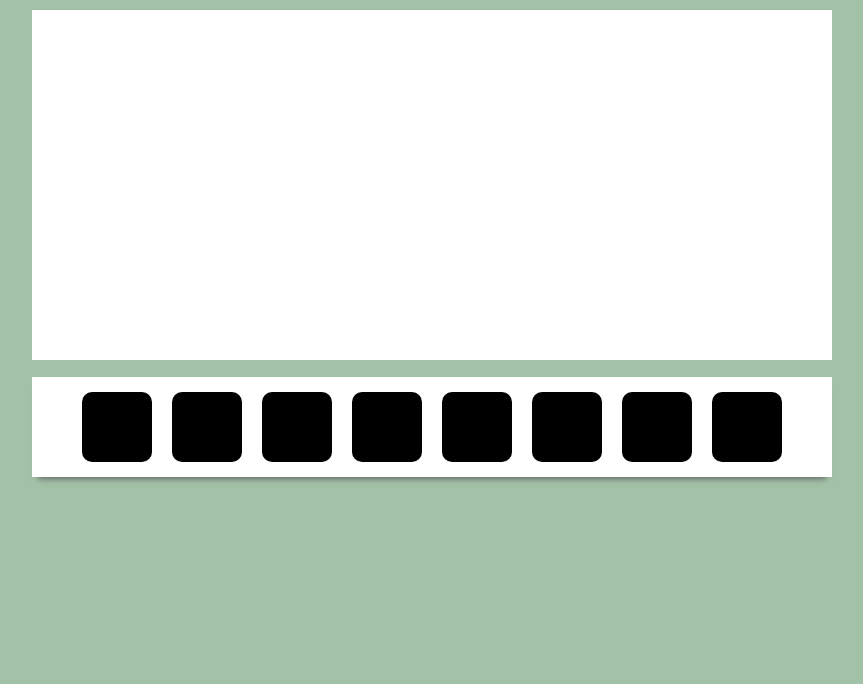
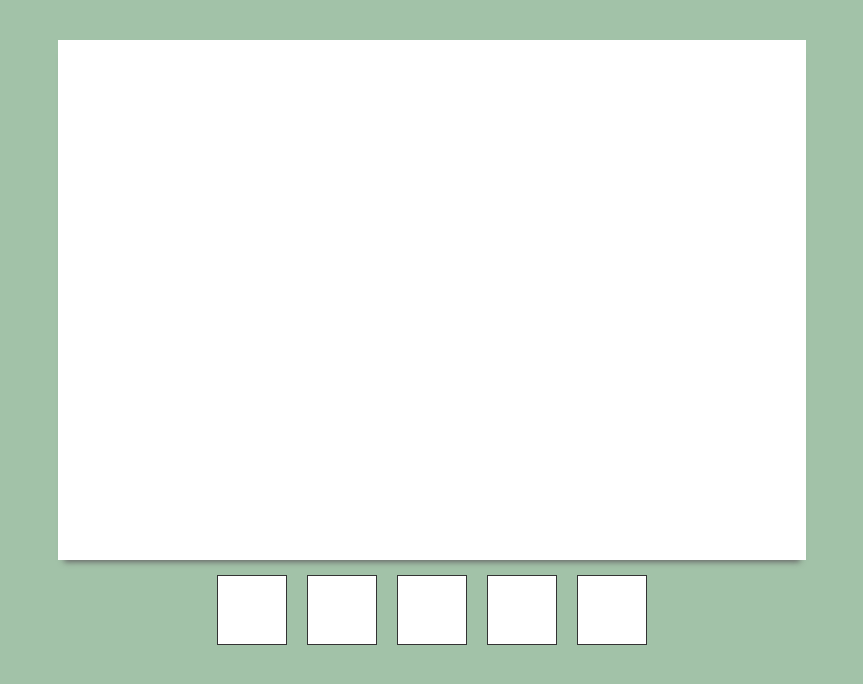
Before and after one commit to laere/DrawingBoard, a website: page index.html in a window 1280 px wide. Shown: the whole page, without its empty margins (208-1071 px from the left). Drawn offline with Linux system fonts and the light colour scheme; files that its build step writes are made by us from their sources; files whose address does not match are found by name.

Commit message:
more styling changes

```diff
--- a/css/main.scss
+++ b/css/main.scss
@@ -14,44 +14,55 @@
 html {
   background-color: $bg;
   box-sizing: $bx;
-  @include flex;
 }
 
 *, *:before, *:after {
   box-sizing: $bx;
 }
 
-
 /*****************
-      CANVAS
+ ELE STYLING
 *****************/
-
+#container {
+  @include flex;
+  flex-flow: column wrap;
+  margin: 0 auto;
+  width: 90%;
+  height: 100vh;
     canvas {
-  width: 800px;
-  height: 350px;
+      width: 65%;
+      height: 65%;
       background-color: $bg-w;
       margin: 10px 0;
-
+      box-shadow: 0 8px 6px -6px $bg-g;
     }
-
-
-/*****************
-      COLORS
-*****************/
-
     #colors {
-  width: 800px;
-  height: 100px;
-  background-color: $bg-w;
-  box-shadow: 0 8px 6px -6px #666;
+      width: 65%;
+      height: 80px;
+      background-color: $bg;
+      // box-shadow: 0 8px 6px -6px $bg-g;
       @include flex;
       flex-flow: row nowrap;
+      margin-bottom: 120px;
     }
-
     .color {
       width: 70px;
       height: 70px;
-  background-color: #000;
+      background-color: $bg-w;
+      border: 1px solid #333;
       margin: 0 10px;
-  border-radius: 10px;
+      &:hover {
+        animation: circle 0.1s ease-out;
+        animation-fill-mode: forwards;
+        cursor: pointer;
       }
+    }
+    @keyframes circle {
+      50% {
+        border-radius: 20px;
+      }
+      100% {
+        border-radius: 40px;
+      }
+    }
+}
--- a/index.html
+++ b/index.html
@@ -25,10 +25,8 @@
         <div class="color"></div>
         <div class="color"></div>
         <div class="color"></div>
-        <div class="color"></div>
-        <div class="color"></div>
-        <div class="color"></div>
       </div>
+      <div id="color-picker"></div>
     </div>
 
       <script src="jquery-2.2.0.min.js"></script>
```
Also changed, not shown: css/main.css, 1 other file. Lines whose indentation alone changed are shown as unchanged.
